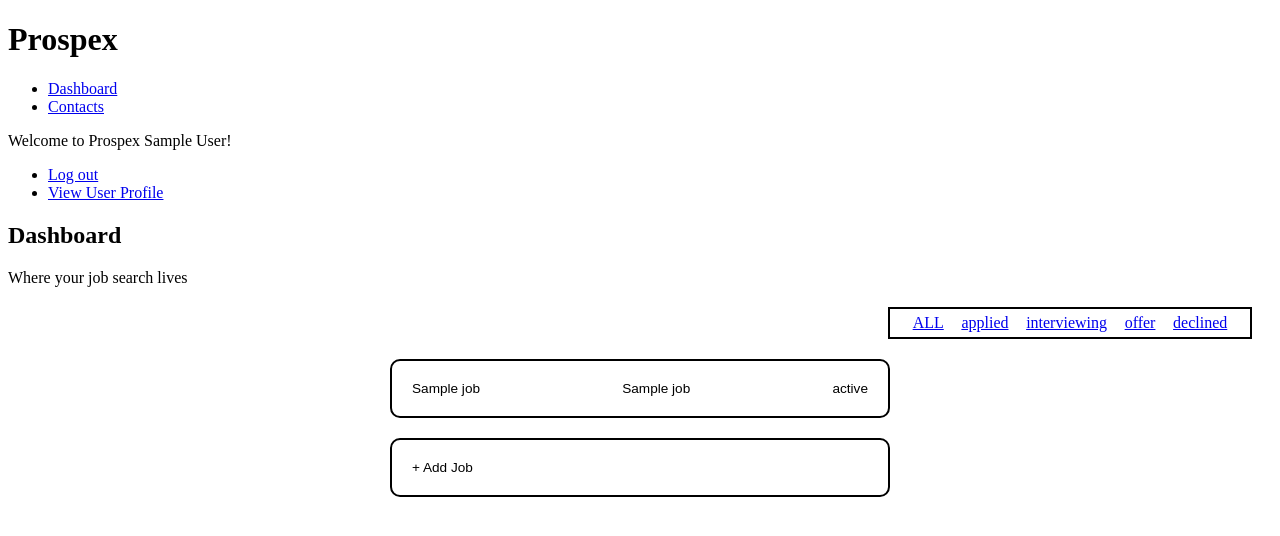
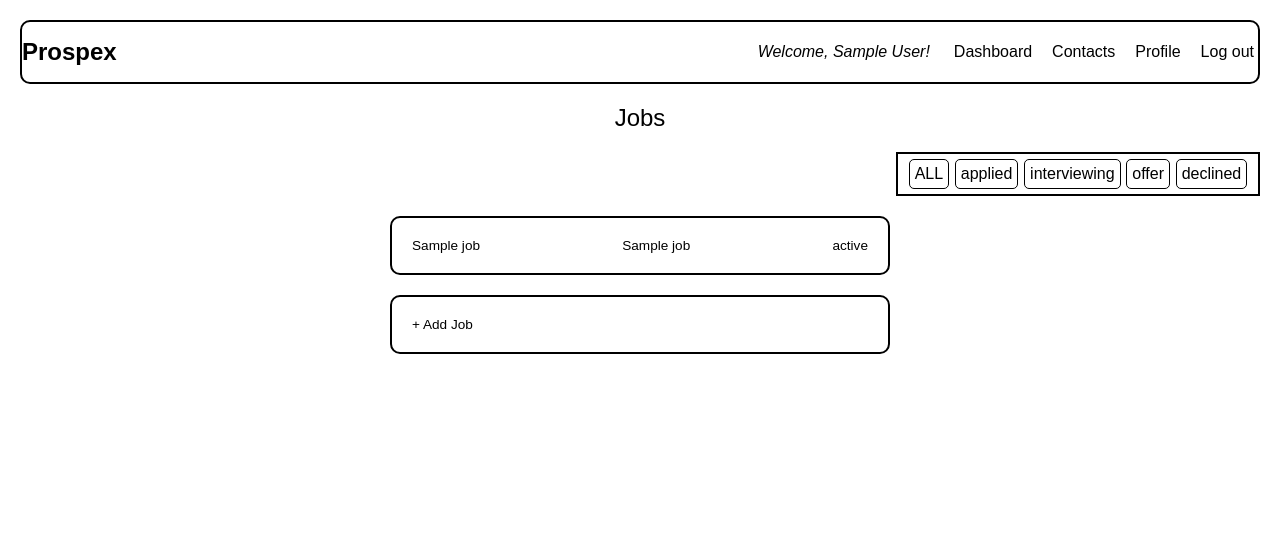
Before and after one commit to connordbrown/CSPB3308-FinalProject-Group3, a Flask app: template templates/dashboard.html in a window 1280 px wide. Shown: the top 536 px of the page. Run offline with Flask 3, Linux system fonts and the light colour scheme; the visitor is signed in with stand-in values (Sample User, id 1); the template is opened without the code that fills it: most values are stand-ins (such as "Sample title", 1, 10 or a date in 2020).

Commit message:
Styling changes- moved styles to styl.css for entire application

```diff
--- a/static/css/jobs.css
+++ /dev/null
@@ -1,64 +0,0 @@
-.filter {
-    width: 350px;
-    border: 2px solid black;
-    padding: 5px;
-    margin: 20px;
-    margin-left: auto;
-    display: flex;
-    justify-content: space-evenly;
-}
-
-.filter > div {
-    border-radius: 5px;
-    border: 1px solid black;
-    padding: 5px;
-}
-
-.jobs-list {
-    margin: 0 auto;
-    display: flex;
-    flex-direction: column;
-    align-items: center;
-    gap: 20px;
-}
-
-.job-tile {
-    border-radius: 10px;
-    width: 500px;
-    padding: 20px;
-    display: flex;
-    justify-content: space-between;
-
-    /* matching to button look*/
-    box-sizing: border-box;
-    font-family: Arial, Helvetica, sans-serif;
-    border: 2px solid;
-    font-size: 0.85rem;
-    color: black;
-    text-decoration: none; /*we don't want underlined links */
-}
-
-
-.saved {
-    background-color: lightgrey;
-}
-
-.applied {
-    background-color: lightblue;
-}
-
-.interviewing {
-    background-color: blue;
-}
-
-.accepted {
-    background-color: green;
-}
-
-.offer {
-    background-color: lightgreen;
-}
-
-.declined, .withdrawn, .rejected {
-    background-color: lightcoral;
-}
--- /dev/null
+++ b/static/css/style.css
@@ -0,0 +1,133 @@
+
+body {
+    font-family: Arial, Helvetica, sans-serif;
+    margin: 0;
+}
+
+.site-header {
+    display: flex;
+    justify-content: space-between;
+    align-items: center;
+    padding: 15px, 20px;
+    margin: 20px;
+    border: 2px solid;
+    border-radius: 10px;
+}
+
+.site-header h1 {
+    font-size: 1.5rem;
+}
+
+.site-header h1 a,
+.site-header nav a {
+    color: inherit;
+    text-decoration: none;
+}
+
+.site-header nav {
+    display: flex;
+    align-items: center;
+    gap: 20px;
+}
+
+.site-header nav ul {
+    display: flex;
+    gap: 20px;
+    list-style: none;
+    margin: 2px;
+    padding: 2px;
+}
+
+
+.site-header nav a:hover {
+    transform: translateY(-2px);
+    box-shadow: 0 3px 6 px rgba(0, 0, 0, 0.25);
+}
+
+.welcome {
+    font-style: italic;
+    float: left;
+}
+
+
+.page-title {
+    font-family: Arial, Helvetica, sans-serif;
+    font-weight: normal;
+    text-align: center;
+    font-size: 1.5rem;
+}
+
+
+
+
+/*-----------------Dashboard-------------------------------*/
+.filter {
+    width: 350px;
+    border: 2px solid black;
+    padding: 5px;
+    margin: 20px;
+    margin-left: auto;
+    display: flex;
+    justify-content: space-evenly;
+}
+
+.filter > a {
+    border-radius: 5px;
+    border: 1px solid black;
+    padding: 5px;
+    color: inherit;
+    text-decoration: none;
+}
+
+.filter > a.active {
+    background-color: lightgray;
+}
+
+.jobs-list {
+    margin: 0 auto;
+    display: flex;
+    flex-direction: column;
+    align-items: center;
+    gap: 20px;
+}
+
+.job-tile {
+    border-radius: 10px;
+    width: 500px;
+    padding: 20px;
+    display: flex;
+    justify-content: space-between;
+
+    /* matching to button look*/
+    box-sizing: border-box;
+    font-family: Arial, Helvetica, sans-serif;
+    border: 2px solid;
+    font-size: 0.85rem;
+    color: black;
+    text-decoration: none; /*we don't want underlined links */
+}
+
+
+.saved {
+    background-color: lightgrey;
+}
+
+.applied {
+    background-color: lightblue;
+}
+
+.interviewing {
+    background-color: blue;
+}
+
+.accepted {
+    background-color: green;
+}
+
+.offer {
+    background-color: lightgreen;
+}
+
+.declined, .withdrawn, .rejected {
+    background-color: lightcoral;
+}
--- a/templates/base.html
+++ b/templates/base.html
@@ -1,24 +1,22 @@
 <!doctype html>
+<html lang="en">
 <head>
 <title>{% block title %}{% endblock %} - Prospex</title>
-{% block styles %}
-<link rel="stylesheet" href="{{ url_for('static', filename='style.css') }}">
-{% endblock %}
+<link rel="stylesheet" href="{{ url_for('static', filename='css/style.css') }}">
+{% block styles %}{% endblock %}
 </head>
 <body>
-    <header>
-        <h1>Prospex</h1>
+    <header class="site-header">
+        <h1><a href="{{ url_for('index') }}"> Prospex </a></h1>
         <nav>
-            <ul>
-                <li> <a href="{{ url_for('index') }}"> Dashboard </a></li>
-                <li> <a href="{{ url_for('contacts') }}"> Contacts</a></li>
-            </ul>
                 {% if session.user_id %}
 
-                    <p>Welcome to Prospex {{session.first_name}}!</p>
+                    <span class="welcome">Welcome, {{session.first_name}}!</span>
                     <ul>
+                        <li> <a href="{{ url_for('index') }}"> Dashboard</a></li>
+                        <li> <a href="{{ url_for('contacts') }}"> Contacts</a></li>
+                        <li> <a href="{{ url_for('profile' )}}"> Profile </a></li>
                         <li> <a href="{{ url_for('logout') }}">Log out</a></li>
-                        <li> <a href="{{ url_for('profile' )}}"> View User Profile </a></li>
                     </ul>
                 {% else %}
                     <p>Please log in to use Prospex</p>
@@ -34,6 +32,7 @@
     <div class="flash">{{ message }}</div>
   {% endfor %}
   {% block content %}{% endblock %}
+
 </section>
 </body>
-{% if error %} <p class="error"> {{ error }} </p>{% endif %}
+</html>
--- a/templates/dashboard.html
+++ b/templates/dashboard.html
@@ -2,13 +2,8 @@
 
 {% block title %}Dashboard - Prospex{% endblock %}
 
-{% block styles %}
-<link rel="stylesheet" href="{{ url_for('static', filename='css/jobs.css') }}">
-{% endblock %}
-
 {% block content %}
-<h1>Dashboard</h1>
-<p>Where your job search lives</p>
+<h2 class = 'page-title'>Jobs</h2>
 
 <!-- FILTER TOGGLE -->
 <div class="filter">
```
